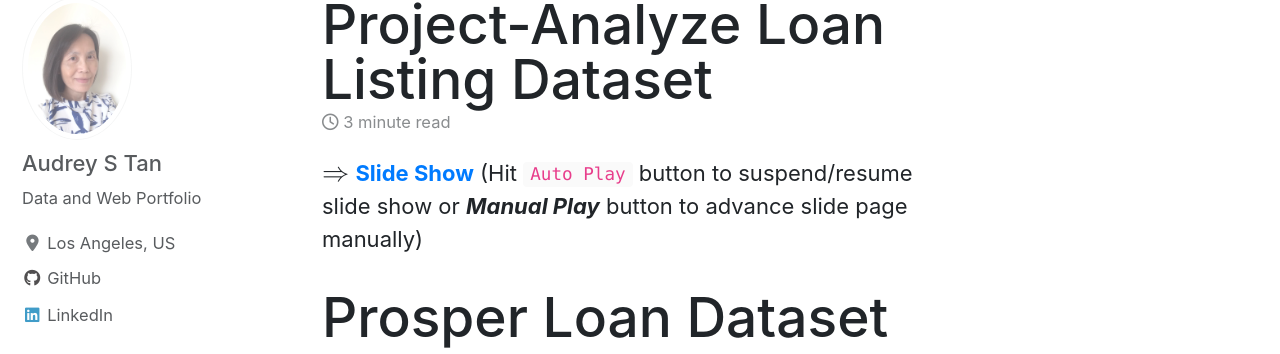
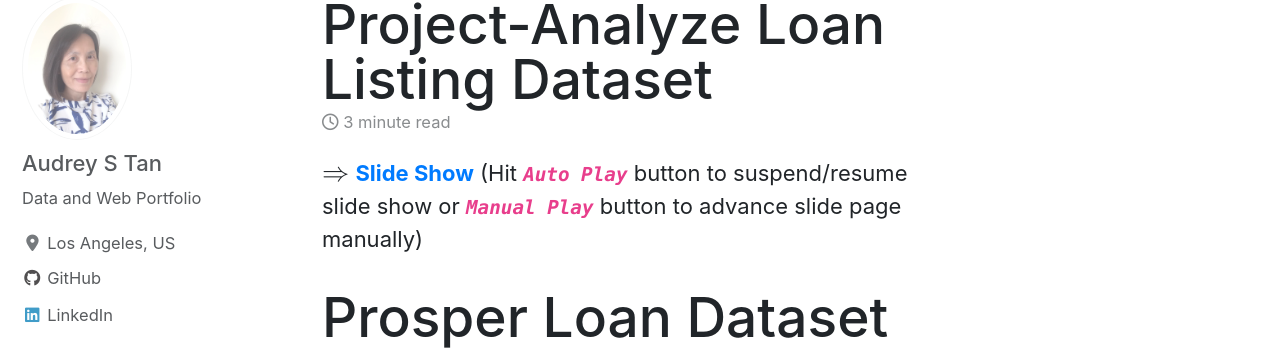
Before and after one commit to atan4583/atan4583.github.io, a Jekyll site: the page built from _posts/2019-06-09-Project 5-DataVisualization.md, in a window 1280 px wide. Shown: the part 114-468 px from the top of the page. Built offline with Jekyll 4.4.1, drawn with Linux system fonts in a browser that asks for light colours; cached includes are drawn as plain includes; nearby versions of some CDN libraries; formulas are drawn with MathJax 3.

```diff
--- a/_posts/2019-06-09-Project 5-DataVisualization.md
+++ b/_posts/2019-06-09-Project 5-DataVisualization.md
@@ -8,7 +8,7 @@ mathjax: "true"
 thumbnail: "/images/Project5-loanDataAnalysis/p2p.jpg"
 ---
 
-$$\Rightarrow$$ <a href="\images\Project5-loanDataAnalysis\Prosper_Loan.slides.html" target="_blank"><b>Slide Show</b></a> (Hit `Auto Play` button to suspend/resume slide show or _**Manual Play**_ button to advance slide page manually)
+$$\Rightarrow$$ <a href="\images\Project5-loanDataAnalysis\Prosper_Loan.slides.html" target="_blank"><b>Slide Show</b></a> (Hit _**`Auto Play`**_ button to suspend/resume slide show or _**`Manual Play`**_ button to advance slide page manually)
 
 # Prosper Loan Dataset Exploration
 Explore loan data from Prosper with plots of one, two and more variables. Produce a short presentation to illustrate interesting properties, trends, and relationships discovered in the dataset. This project is part of the deliverables for my <a href="https://www.udacity.com/course/data-analyst-nanodegree--nd002" target="_blank">Data Analyst Nanodegree</a> with Udacity.
@@ -29,18 +29,18 @@ In univariate exploration, I found:
 
 - distribution listing amount shows majority of loan listings were below $3000 in values, employment status distribution shows a combined 97.02% of borrowers were in full, self or part time employment statuses. Yet listings in charged off and defaulted statuses is significant at 26.14% combined.
 
-In bivariate exploration, I observed that listing amount distribution is concentrated in lower end of loan values, well below $10,000. This is consistent with my finding in univariate exploration. I also observed that adding a second feature to previously explored features can cause distribution trends to vary, as seen in the two scenarios where `Occupation` and _**`Credit`**_ Ranking were added in turn to listing distribution in the top five borrower states. In both cases, the listing distributions vary from their corresponding distributions in univariate exploration.
+In bivariate exploration, I observed that listing amount distribution is concentrated in lower end of loan values, well below $10,000. This is consistent with my finding in univariate exploration. I also observed that adding a second feature to previously explored features can cause distribution trends to vary, as seen in the two scenarios where _**`Occupation`**_ and _**`Credit`**_ Ranking were added in turn to listing distribution in the top five borrower states. In both cases, the listing distributions vary from their corresponding distributions in univariate exploration.
 
 In multivariate exploration, I found adding a related new feature to a bivariate distribution did result in the related features strengthening each other. For examples,
-- adding a third feature _**Borrower APR**_ to the bivariate distribution of listing amount and credit ranking adds visibility to varying concentrations of listing amounts at different APR rates.
+- adding a third feature _**`Borrower APR`**_ to the bivariate distribution of listing amount and credit ranking adds visibility to varying concentrations of listing amounts at different APR rates.
 
-- adding a fourth feature _**Listing Category**_ to multivariate distribution of listing amount and borrower APR by credit ranking enables visibility to segmentation of borrower APR on listing amount and credit ranking by listing category.
+- adding a fourth feature _**`Listing Category`**_ to multivariate distribution of listing amount and borrower APR by credit ranking enables visibility to segmentation of borrower APR on listing amount and credit ranking by listing category.
 
-- the three features _**Time**_, _**Principal borrowed**_ and _**Delinquent amount**_ enhance each other and yield a clear trend on principal borrowed and linquent amount between 1 July 2008 and 31 December 2009.
+- the three features _**`Time`**_, _**`Principal borrowed`**_ and _**`Delinquent amount`**_ enhance each other and yield a clear trend on principal borrowed and linquent amount between 1 July 2008 and 31 December 2009.
 
-- the three features _**Listing amount**_, _**Credit ranking**_ and _**Period**_ enhance each other and enable comparison of listing amount and credit ranking distribution in two different time periods.
+- the three features _**`Listing amount`**_, _**`Credit ranking`**_ and _**`Period`**_ enhance each other and enable comparison of listing amount and credit ranking distribution in two different time periods.
 
-- the three feature _**Listing amount**_, _**Listing category**_ and _**Period**_ enhance each other and add visibility to listing amount and listing category distribution in two different time periods.
+- the three feature _**`Listing amount`**_, _**`Listing category`**_ and _**`Period`**_ enhance each other and add visibility to listing amount and listing category distribution in two different time periods.
 
 Through univariate, bivariate and multivariate explorations, I was able to look at features pertaining to Prosper borrowers, loan listings and time periods in the dataset to study their influences on Prosper loan distributions, and see the effect of the three historical significant events on Prosper loan listings between 1 July 2008 and 31 December 2009.
 
```
Also changed, not shown: _posts/2018-07-26-Project 1-ImageClassifier.md (+2 -2 lines), _posts/2019-04-13-Project 4-DataWrangling.md (+2 -2 lines).
